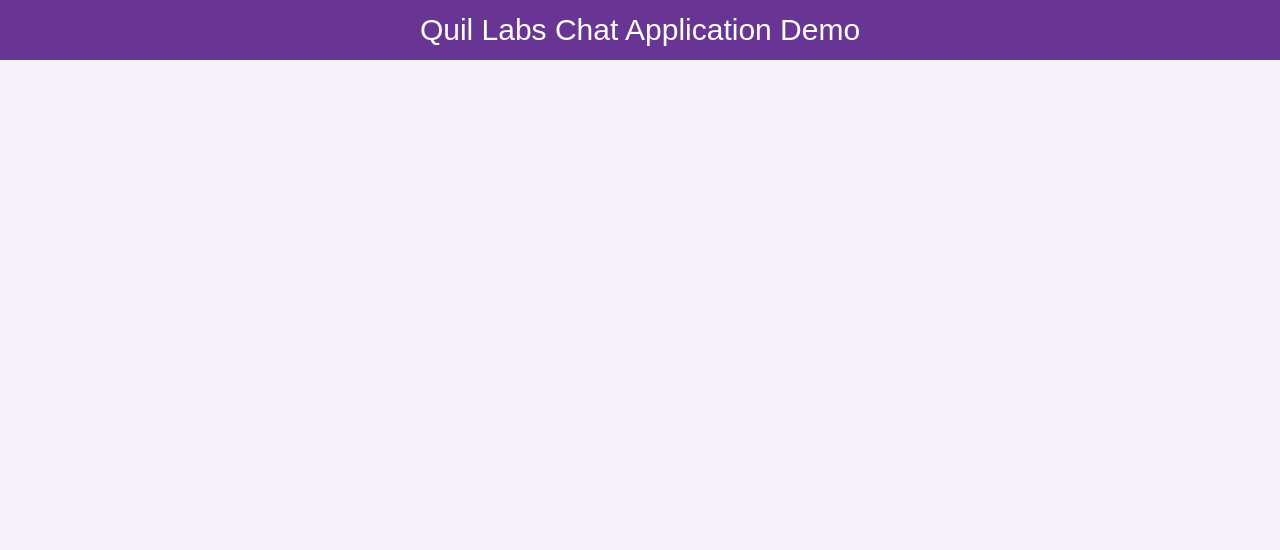
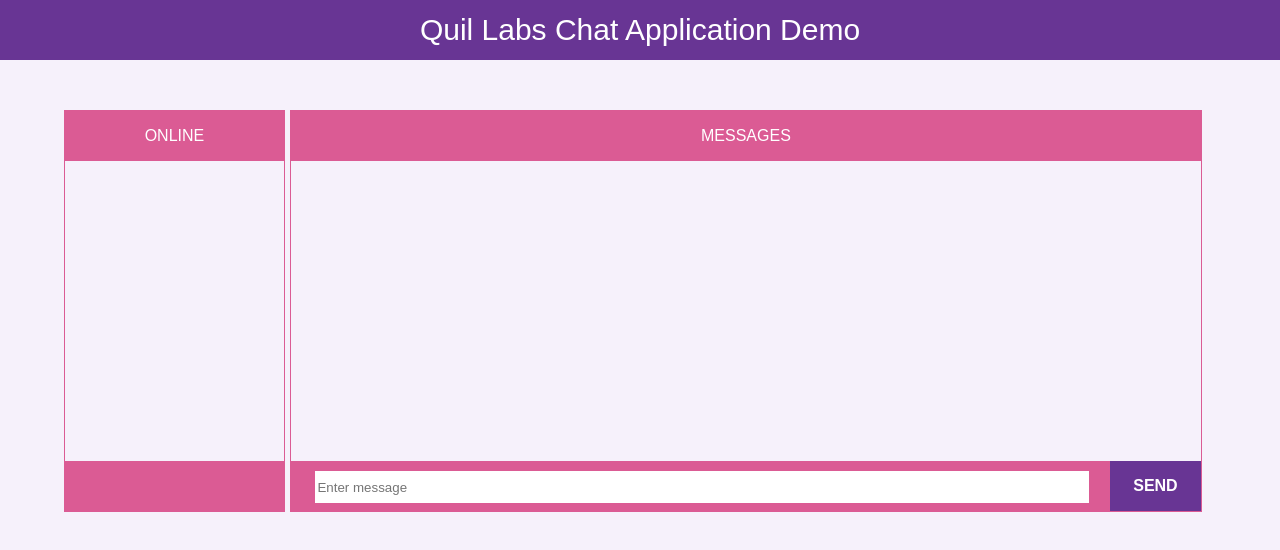
Before and after one commit to vihangpatel/chat, a website: page app/templates/index.html in a window 1280 px wide. Drawn offline with nearby package versions, Linux system fonts and the light colour scheme; files that its build step writes are made by us from their sources; files whose address does not match are found by name.

Commit message:
Implement chat container

```diff
--- a/app/templates/index.html
+++ b/app/templates/index.html
@@ -9,7 +9,28 @@
 <body>
 	<div class="main-container">
 		<div class="top-bar">Quil Labs Chat Application Demo</div>
-
+		<div class="app-body">
+			<div class="left-container">
+				<div class="online-chat-title title">ONLINE</div>
+				<div class="online-chat-people mid-body"></div>
+				<div class="online-chat-count btm-bar"></div>
+			</div>
+			<div class="right-container chat-list">
+				<div class="chat-messages-title title">MESSAGES</div>
+				<div class="chat-messages-container mid-body">
+				</div>
+				<div class="chat-enter-message btm-bar">
+					<form>
+						<div class="chat-input-message">
+							<input type="text" name="" placeholder="Enter message">
+						</div>
+						<div class="chat-hit-enter">
+							SEND
+						</div>
+					</form>
+				</div>
+			</div>
+		</div>
 	</div>
 </body>
 </html>
```
